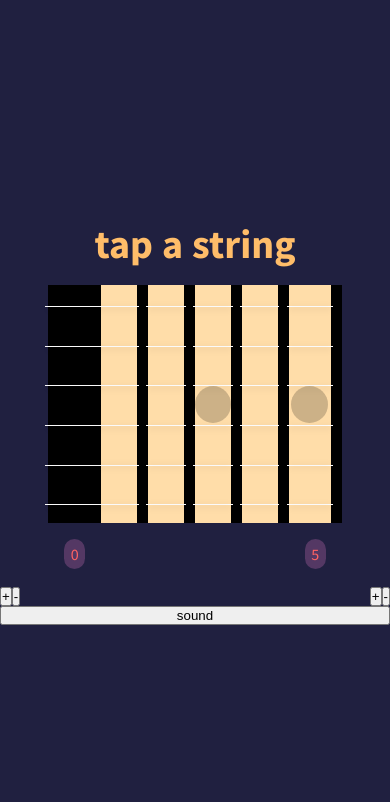
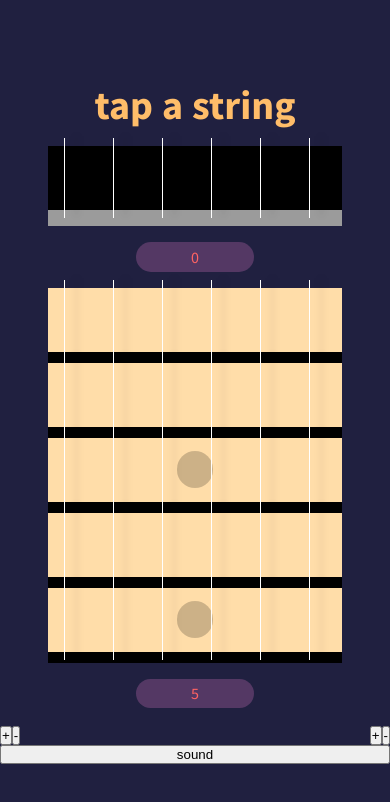
Before and after one commit to ropfoo/fretical, a Nuxt app: page / in a window 390 px wide. Shown: the top 802 px of the page. Built offline with nearby package versions, Linux system fonts and the light colour scheme.

Commit message:
added fundamental grid layout changes on small screen sizes

```diff
--- a/assets/scss/components/layout/_fret.scss
+++ b/assets/scss/components/layout/_fret.scss
@@ -5,8 +5,24 @@
   position: relative;
   background-color: $color-fret-primary;
 
+  @include media-xsmall {
+    border: 0;
+    border-bottom: 0.7rem solid black;
+    grid-template-columns: repeat(6, 1fr);
+    grid-template-rows: 1fr;
+  }
+
   &--open {
     background-color: black;
+    border-right: 1rem solid rgb(155, 155, 155);
+
+    @include media-xsmall {
+      border: 0;
+      border-bottom: 1rem solid rgb(155, 155, 155);
+      display: grid;
+      grid-template-columns: repeat(6, 1fr);
+      grid-template-rows: 1fr;
+    }
   }
 
   &__circle-container {
--- a/assets/scss/components/layout/_fretboard.scss
+++ b/assets/scss/components/layout/_fretboard.scss
@@ -4,4 +4,11 @@
   grid-template-columns: repeat(auto, 1fr);
   grid-template-rows: 1;
   grid-auto-flow: column;
+
+  @include media-xsmall {
+    grid-template-columns: 1;
+
+    grid-template-rows: repeat(auto, 1fr);
+    grid-auto-flow: row;
+  }
 }
--- a/assets/scss/components/layout/_string.scss
+++ b/assets/scss/components/layout/_string.scss
@@ -7,6 +7,11 @@
   align-items: center;
   padding: 1rem 0rem;
   z-index: 2;
+
+  @include media-xsmall {
+    flex-direction: row;
+    padding: 0rem 1rem;
+  }
 
   &:hover {
     .line {
@@ -18,10 +23,17 @@
     position: relative;
     border: none;
     border-bottom: 1px solid #ffffff;
-    margin: 0.3rem 0;
+    margin: 0rem 0.3rem;
     width: 110%;
     transition: 0.3s;
     z-index: 0;
+
+    @include media-xsmall {
+      border: none;
+      border-left: 1px solid #ffffff;
+      height: 125%;
+      margin: 2rem 0rem;
+    }
   }
 
   .line--shadow {
@@ -33,6 +45,14 @@
     transition: 0.3s;
     z-index: 0;
     filter: blur(0.2rem);
+    @include media-xsmall {
+      border: none;
+      border-left: 0.1rem solid rgba($color: #000000, $alpha: 0.2);
+      margin-right: -0.3rem;
+
+      height: 125%;
+      width: 1rem;
+    }
   }
   &__indicator {
     position: absolute;
--- a/assets/scss/main.scss
+++ b/assets/scss/main.scss
@@ -4,7 +4,7 @@ Settings : Variables and other settings
 
 @import './settings/_colors.scss';
 @import './settings/_reset.scss';
-//@import "./settings/_media.scss";
+@import './settings/_media.scss';
 
 /* ====================================================================================
 // Tools : Mixins
--- /dev/null
+++ b/assets/scss/settings/_media.scss
@@ -0,0 +1,25 @@
+// Breakpoints
+
+$breakpoint-medium: 1100px;
+$breakpoint-small: 700px;
+$breakpoint-xsmall: 540px;
+
+//Media Queries
+
+@mixin media-medium {
+  @media (max-width: $breakpoint-medium) {
+    @content;
+  }
+}
+
+@mixin media-small {
+  @media (max-width: $breakpoint-small) {
+    @content;
+  }
+}
+
+@mixin media-xsmall {
+  @media (max-width: $breakpoint-xsmall) {
+    @content;
+  }
+}
--- a/components/Fret.vue
+++ b/components/Fret.vue
@@ -24,12 +24,7 @@ export default {
     String
   },
   props: ['number', 'tones', 'isFirst', 'isLast'],
-  data() {
-    return {};
-  },
   methods: {
-    checkTones() {},
-
     checkDot() {
       if (
         this.number === 3 ||
--- a/store/tones.js
+++ b/store/tones.js
@@ -4,7 +4,7 @@ export const state = () => ({
   activeTone: 'tap a string',
   tones: {
     defaultTones: [
-      ['E4', 'B4', 'G3', 'D3', 'A2', 'E2'],
+      ['E4', 'B3', 'G3', 'D3', 'A2', 'E2'],
       ['F4', 'C4', 'G#3', 'D#3', 'A#2', 'F2'],
       ['F#4', 'C#4', 'A3', 'E3', 'B2', 'F#2'],
       ['G4', 'D4', 'A#3', 'F3', 'C3', 'G2'],
```
